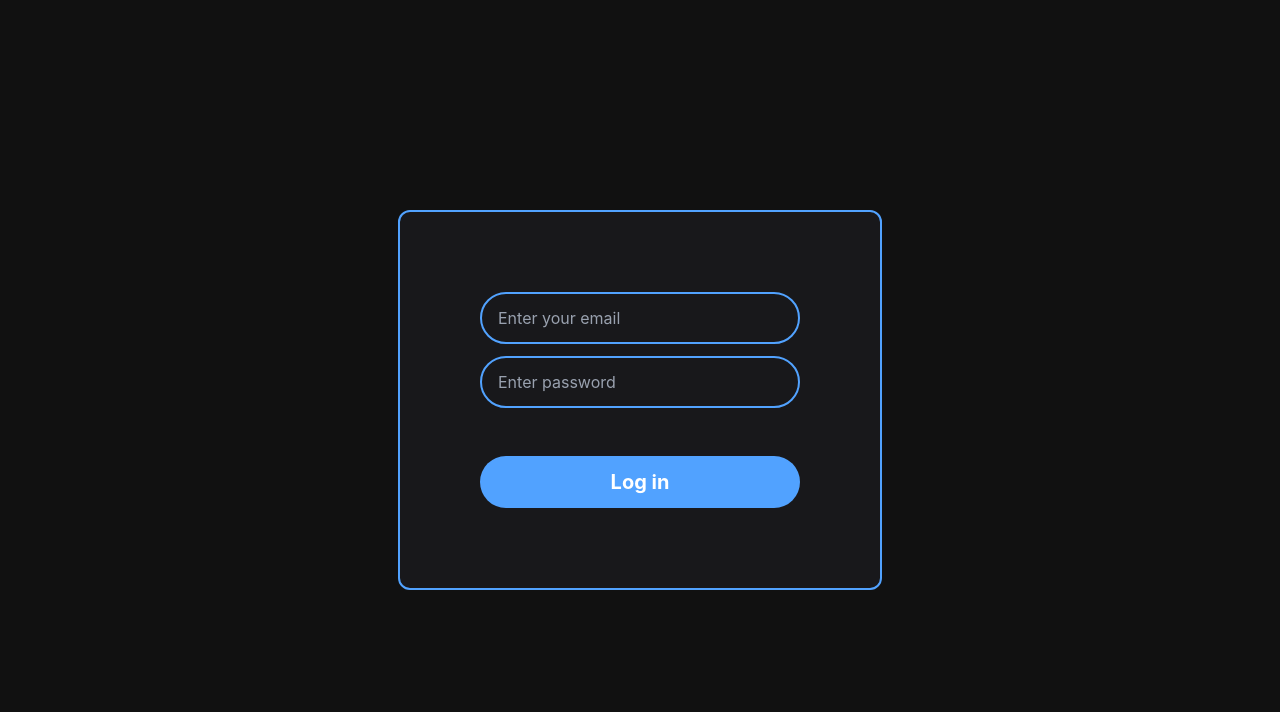
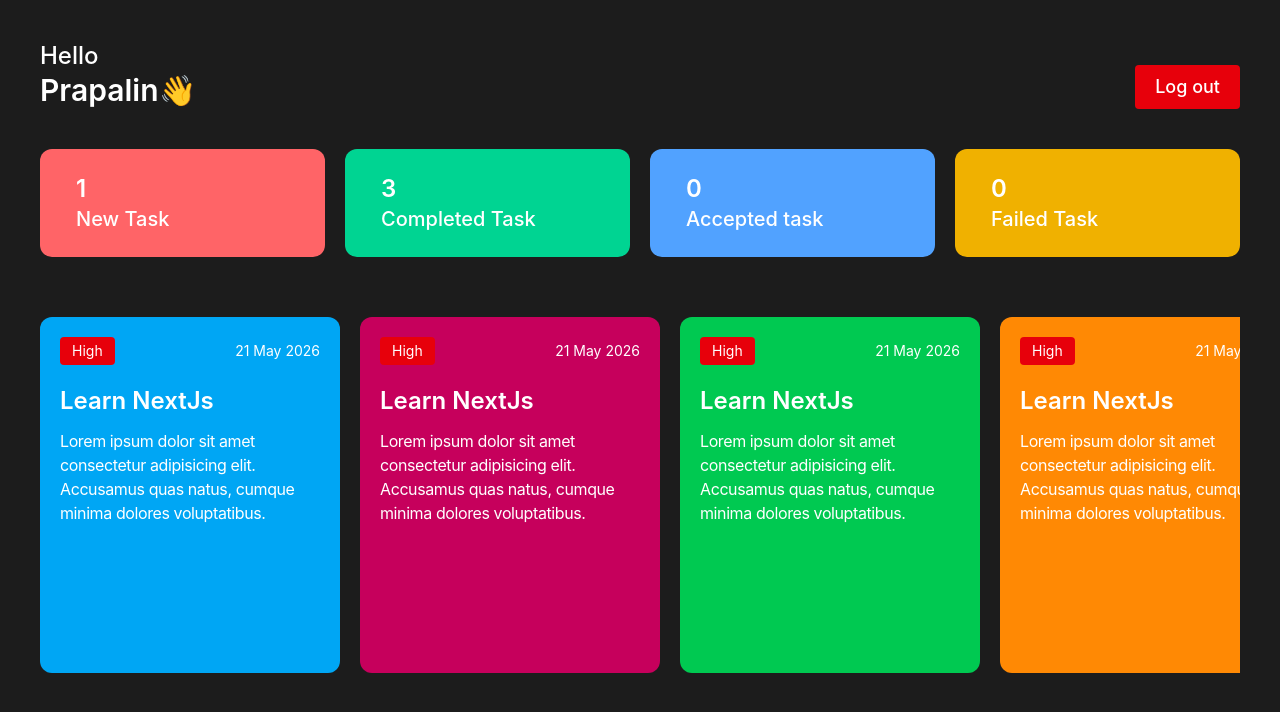
Before and after one commit to Prapalin/Employee_Management_System, a React (Vite) app: page / in a window 1280 px wide. Shown: the top 712 px of the page. Built offline with nearby package versions, Linux system fonts and the light colour scheme.

Commit message:
Created Employee Dashboard

```diff
--- a/src/App.jsx
+++ b/src/App.jsx
@@ -1,10 +1,12 @@
 import React from 'react'
 import Login from './components/Auth/Login'
+import EmployeeDashboard from './components/Dashboard/EmployeeDashboard'
 
 const App = () => {
   return (
     <>
-      <Login />
+      {/* <Login /> */}
+      <EmployeeDashboard />
     </>
   )
 }
--- a/src/components/Dashboard/EmployeeDashboard.jsx
+++ b/src/components/Dashboard/EmployeeDashboard.jsx
@@ -0,0 +1,16 @@
+import React from 'react'
+import Header from '../other/Header'
+import TaskListNumber from '../other/TaskListNumber'
+import TaskList from '../TaskList/TaskList'
+
+const EmployeeDashboard = () => {
+  return (
+    <div className='p-10 bg-[#1C1C1C] h-screen w-full'>
+      <Header />
+      <TaskListNumber />
+      <TaskList />
+    </div>
+  )
+}
+
+export default EmployeeDashboard
--- /dev/null
+++ b/src/components/TaskList/TaskList.jsx
@@ -0,0 +1,43 @@
+import React from 'react'
+
+const TaskList = () => {
+  return (
+    <div id='tasklist' className='h-[55%] overflow-x-auto flex items-center justify-start gap-5 flex-nowrap w-full py-5 mt-10'>
+      <div className='h-full w-[300px] flex-shrink-0 p-5 rounded-xl bg-sky-500'>
+        <div className='flex justify-between items-center'>
+            <h3 className='bg-red-600 text-sm px-3 py-1 rounded'>High</h3>
+            <h4 className='text-sm'>21 May 2026</h4>
+        </div>
+        <h2 className='mt-5 text-2xl font-semibold'>Learn NextJs</h2>
+        <p className='mt-3 tracking-tight'>Lorem ipsum dolor sit amet consectetur adipisicing elit. Accusamus quas natus, cumque minima dolores voluptatibus.</p>
+      </div>
+      <div className='h-full w-[300px] flex-shrink-0 p-5 rounded-xl bg-pink-700'>
+        <div className='flex justify-between items-center'>
+            <h3 className='bg-red-600 text-sm px-3 py-1 rounded'>High</h3>
+            <h4 className='text-sm'>21 May 2026</h4>
+        </div>
+        <h2 className='mt-5 text-2xl font-semibold'>Learn NextJs</h2>
+        <p className='mt-3 tracking-tight'>Lorem ipsum dolor sit amet consectetur adipisicing elit. Accusamus quas natus, cumque minima dolores voluptatibus.</p>
+      </div>
+      <div className='h-full w-[300px] flex-shrink-0 p-5 rounded-xl bg-green-500'>
+        <div className='flex justify-between items-center'>
+            <h3 className='bg-red-600 text-sm px-3 py-1 rounded'>High</h3>
+            <h4 className='text-sm'>21 May 2026</h4>
+        </div>
+        <h2 className='mt-5 text-2xl font-semibold'>Learn NextJs</h2>
+        <p className='mt-3 tracking-tight'>Lorem ipsum dolor sit amet consectetur adipisicing elit. Accusamus quas natus, cumque minima dolores voluptatibus.</p>
+      </div>
+      <div className='h-full w-[300px] flex-shrink-0 p-5 rounded-xl bg-orange-400'>
+        <div className='flex justify-between items-center'>
+            <h3 className='bg-red-600 text-sm px-3 py-1 rounded'>High</h3>
+            <h4 className='text-sm'>21 May 2026</h4>
+        </div>
+        <h2 className='mt-5 text-2xl font-semibold'>Learn NextJs</h2>
+        <p className='mt-3 tracking-tight'>Lorem ipsum dolor sit amet consectetur adipisicing elit. Accusamus quas natus, cumque minima dolores voluptatibus.</p>
+      </div>
+
+    </div>
+  )
+}
+
+export default TaskList
--- /dev/null
+++ b/src/components/other/Header.jsx
@@ -0,0 +1,12 @@
+import React from 'react'
+
+const Header = () => {
+  return (
+    <div className='flex items-end justify-between'>
+      <h1 className='text-2xl font-medium'>Hello<br /><span className='text-3xl font-semibold'>Prapalin👋</span></h1>
+      <button className='bg-red-600 text-lg font-medium cursor-pointer hover:opacity-80 active:scale-95 text-white rounded-sm px-5 py-2'>Log out</button>
+    </div>
+  )
+}
+
+export default Header
--- /dev/null
+++ b/src/components/other/TaskListNumber.jsx
@@ -0,0 +1,26 @@
+import React from 'react'
+
+const TaskListNumber = () => {
+  return (
+    <div className='flex mt-10 screen justify-between gap-5'>
+      <div className='py-6 px-9 rounded-xl w-[45%]  bg-red-400'>
+        <h2 className='text-2xl font-semibold'>1</h2>
+        <h3 className='text-xl font-medium'>New Task</h3>
+      </div>
+      <div className='py-6 px-9 rounded-xl w-[45%]  bg-emerald-400'>
+        <h2 className='text-2xl font-semibold'>3</h2>
+        <h3 className='text-xl font-medium'>Completed Task</h3>
+      </div>
+      <div className='py-6 px-9 rounded-xl w-[45%]  bg-blue-400'>
+        <h2 className='text-2xl font-semibold'>0</h2>
+        <h3 className='text-xl font-medium'>Accepted task</h3>
+      </div>
+      <div className='py-6 px-9 rounded-xl w-[45%] bg-yellow-500'>
+        <h2 className='text-2xl font-semibold'>0</h2>
+        <h3 className='text-xl font-medium'>Failed Task</h3>
+      </div>
+    </div>
+  )
+}
+
+export default TaskListNumber
--- a/src/index.css
+++ b/src/index.css
@@ -4,7 +4,7 @@
 }
 
 body{
-  background-color: #111;
+  background-color: #242424;
 }
 
 input:-webkit-autofill,
@@ -14,3 +14,7 @@
     -webkit-box-shadow: 0 0 0 30px black inset !important;
     -webkit-text-fill-color: white !important;
 }
+
+#tasklist::-webkit-scrollbar{
+  display: none;
+}
```
